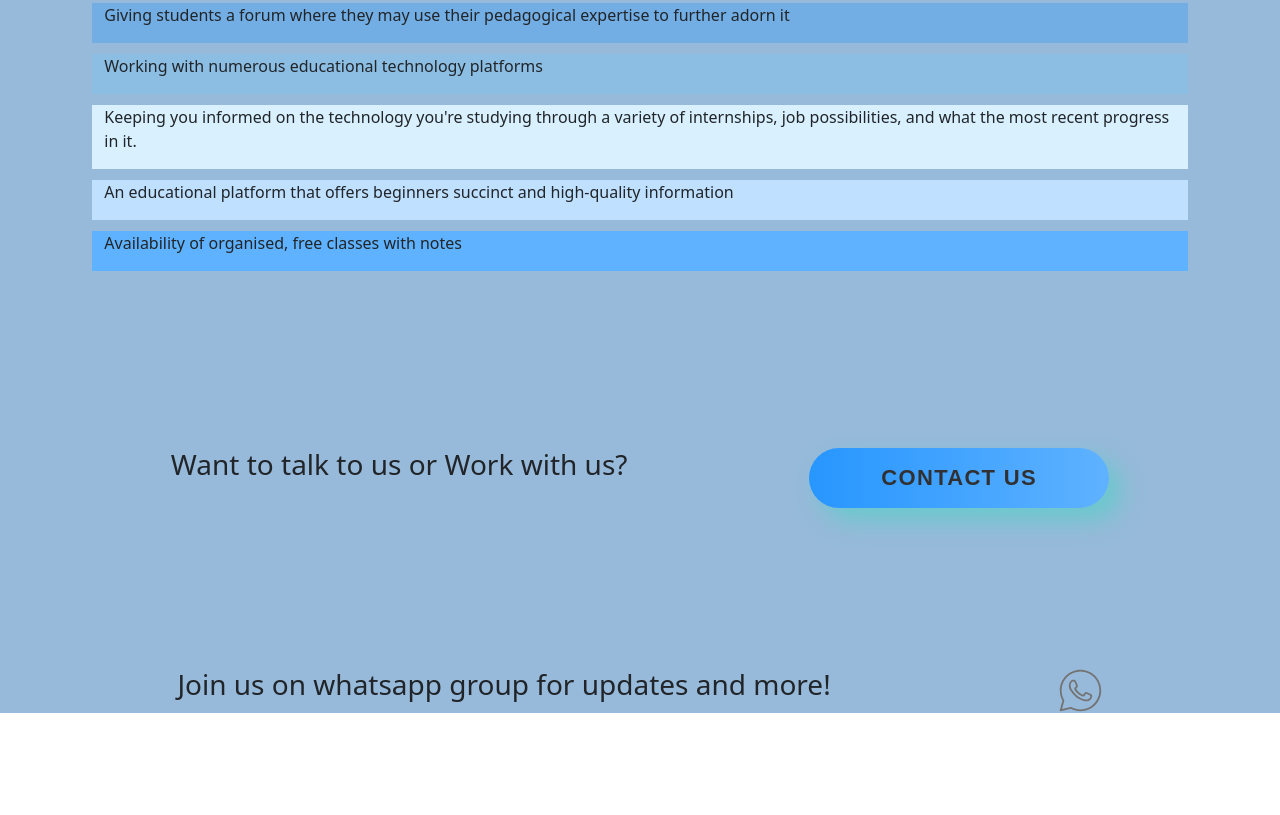
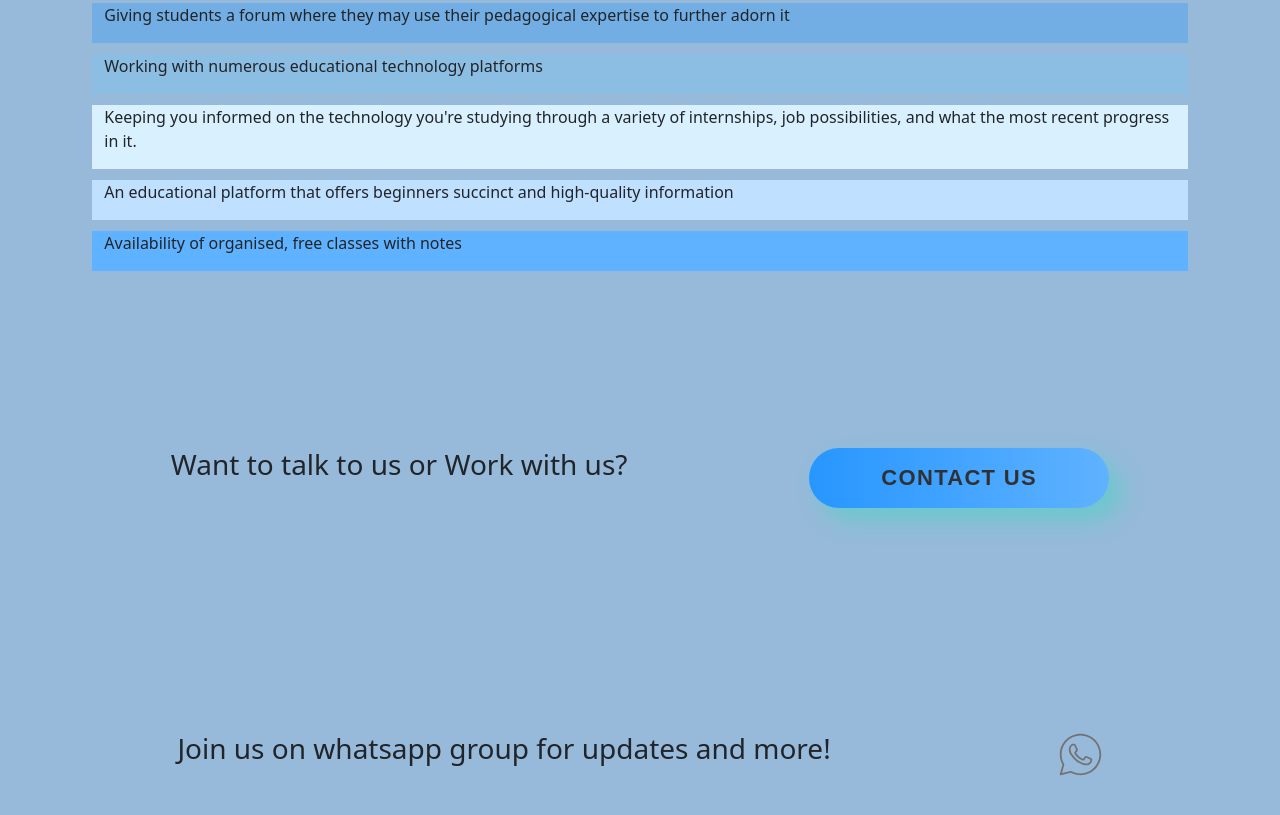
Before and after one commit to divye-gupta/learningfolks, a plain HTML site: page home.html in a window 1280 px wide. Shown: the part 2229-3044 px from the top of the page. Before the commit the page ends 3006 px from the top, so only its background shows below. Drawn offline with nearby package versions, Linux system fonts and the light colour scheme; a web font is replaced by a local one.

Commit message:
changes in landing page

```diff
--- a/css/homestyle.css
+++ b/css/homestyle.css
@@ -122,7 +122,8 @@
   .whatsapp{
     display: flex;
     justify-content: space-around;
-    margin: 4rem;
+    padding: 4rem;
+    background-color: #97BADA;
   }
 
   .whatsapp svg:hover{
```
